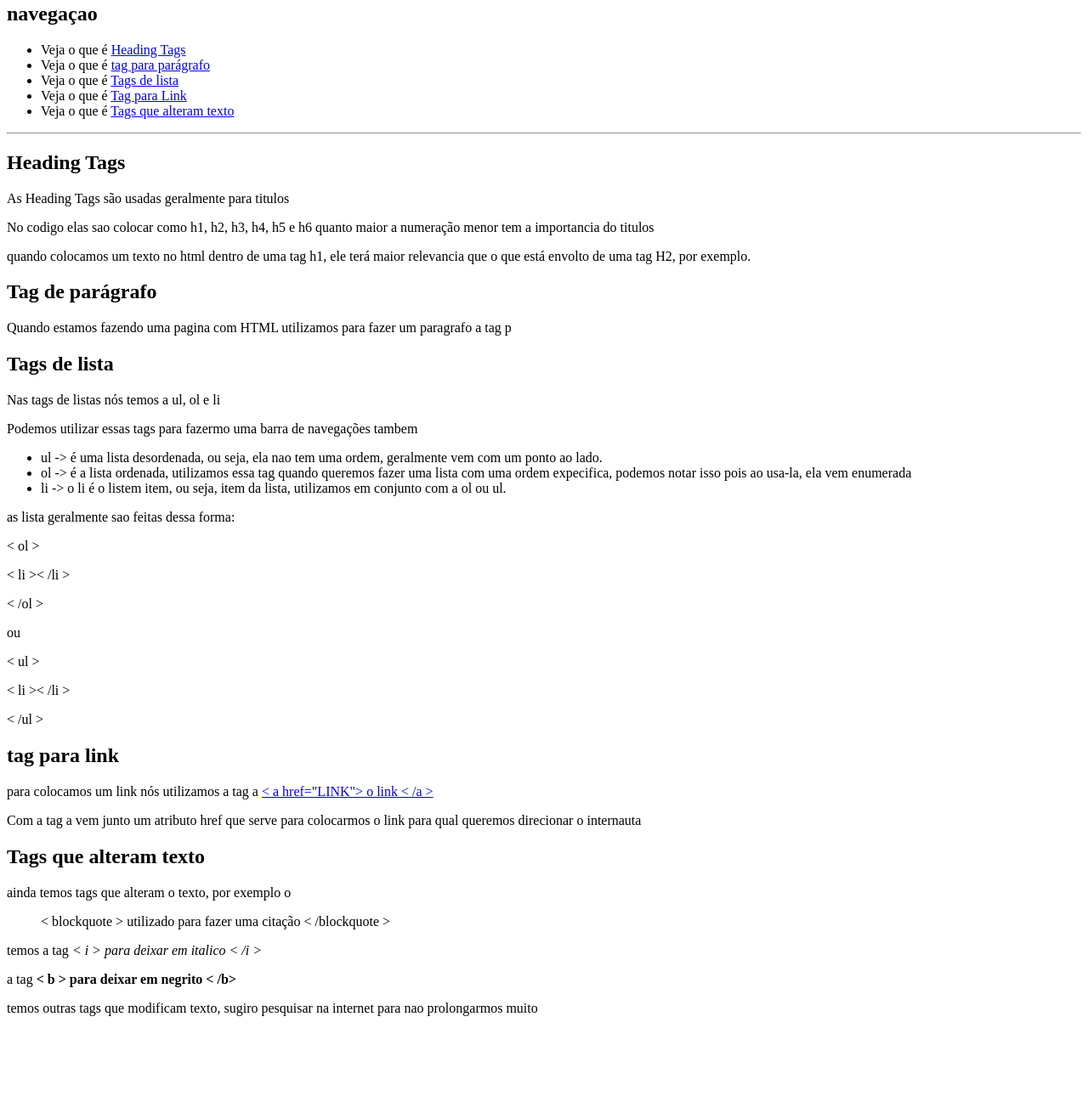
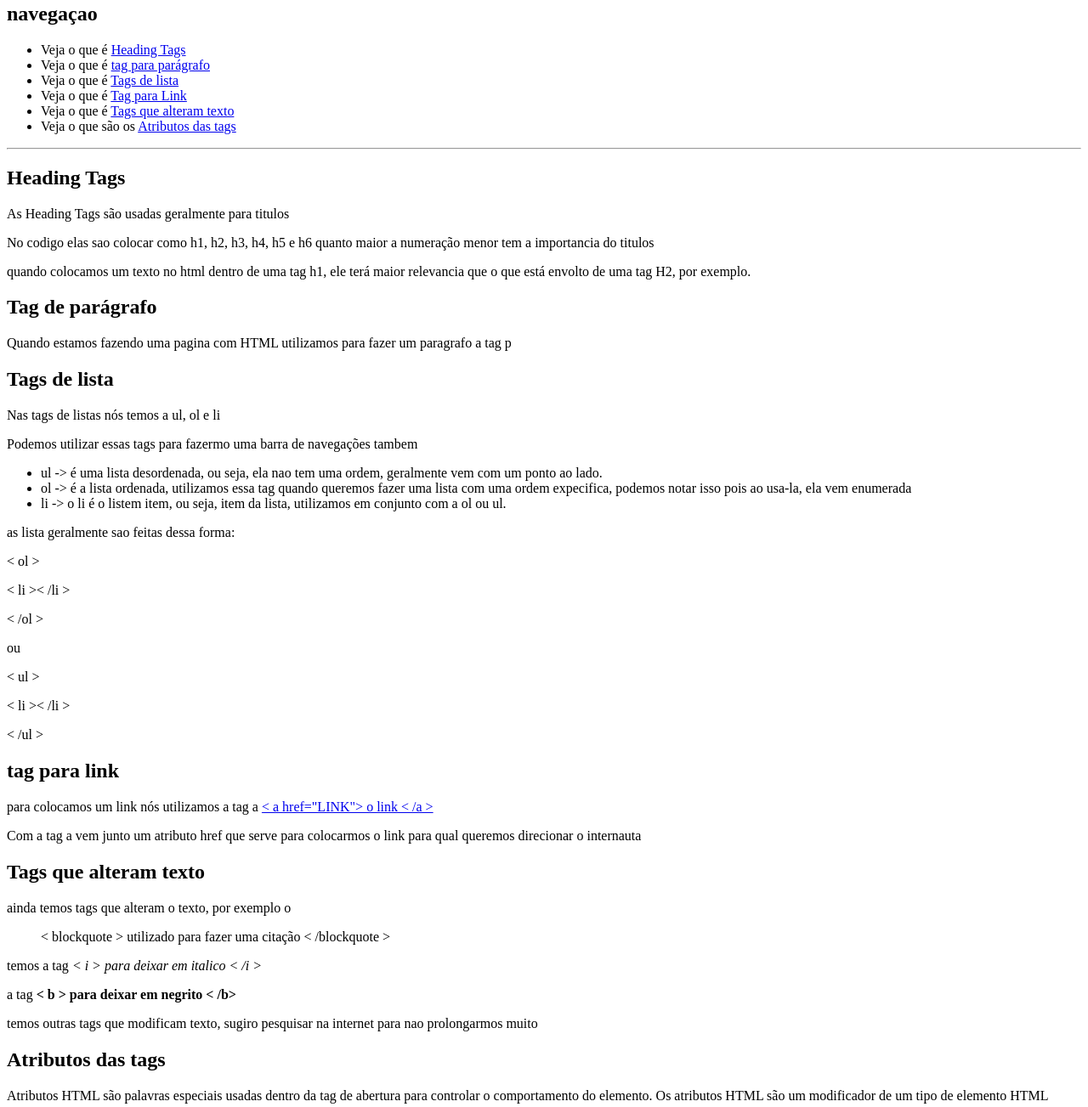
Before and after one commit to Edsaugusto/Primeiro-html-Dio, a plain HTML site: page index.html in a window 1280 px wide. Shown: the part 99-1402 px from the top of the page at 85% size. Before the commit the page ends 1311 px from the top, so only its background shows below. Drawn offline with Linux system fonts and the light colour scheme.

Commit message:
Coloquei o que são os atributos e adicionais a seção no menu de navegação

```diff
--- a/index.html
+++ b/index.html
@@ -17,6 +17,7 @@
             <li> Veja o que é <a href="#">Tags de lista</a></li>
             <li> Veja o que é <a href="#">Tag para Link</a></li>
             <li> Veja o que é <a href="#">Tags que alteram texto</a></li>
+            <li> Veja o que são os <a href="#">Atributos das tags</a></li>
         </ul>
     </nav>
     <hr \>
@@ -51,5 +52,7 @@
     <p> temos a tag <i>< i > para deixar em italico < /i ></i></p>
     <p> a tag <b>< b > para deixar em negrito < /b> </b></p>
     <p>temos outras tags que modificam texto, sugiro pesquisar na internet para nao prolongarmos muito </p>
+    <h2> Atributos das tags</h2>
+    <p>Atributos HTML são palavras especiais usadas dentro da tag de abertura para controlar o comportamento do elemento. Os atributos HTML são um modificador de um tipo de elemento HTML</p>
 </body>
 </html>
```
